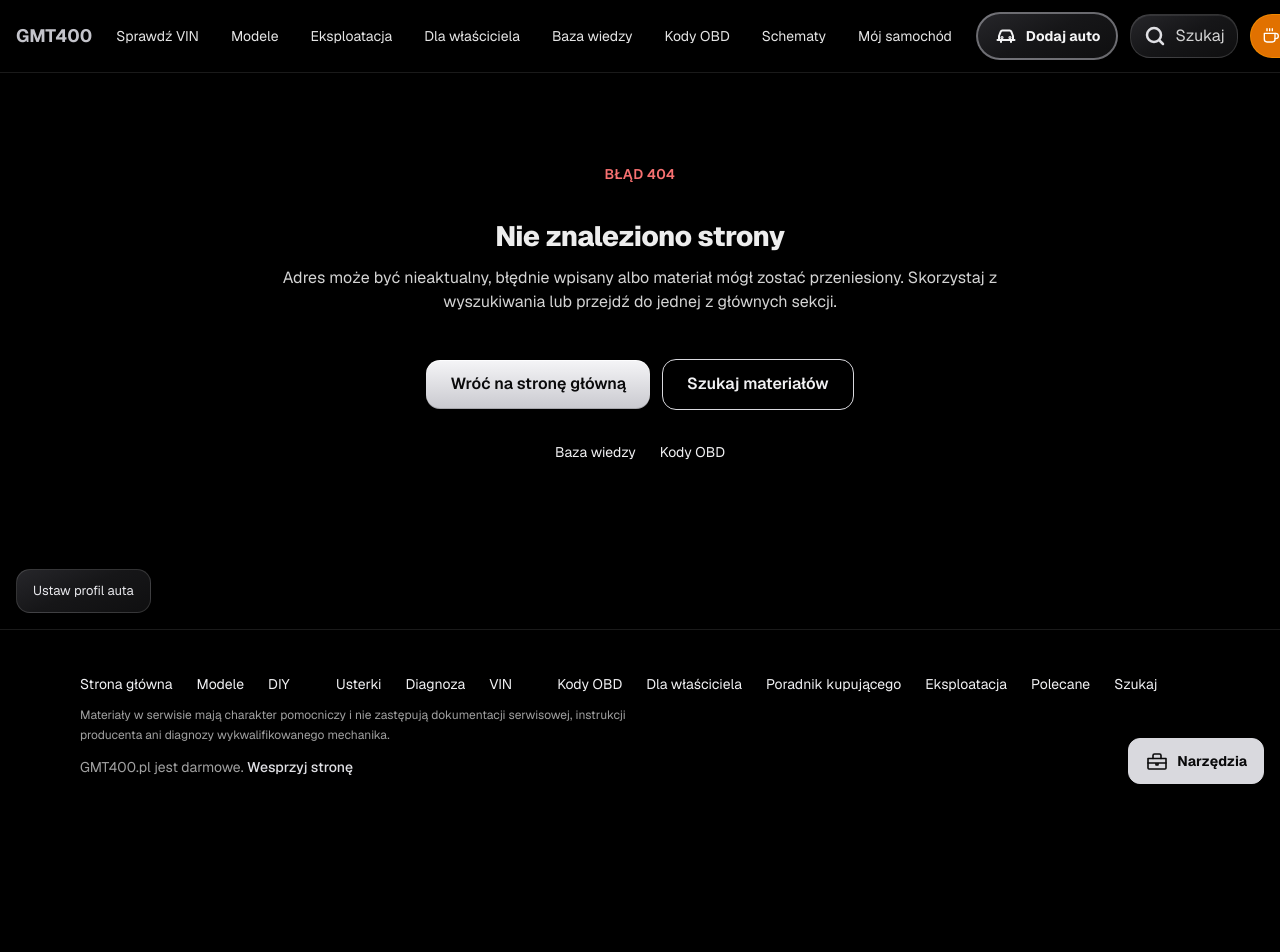
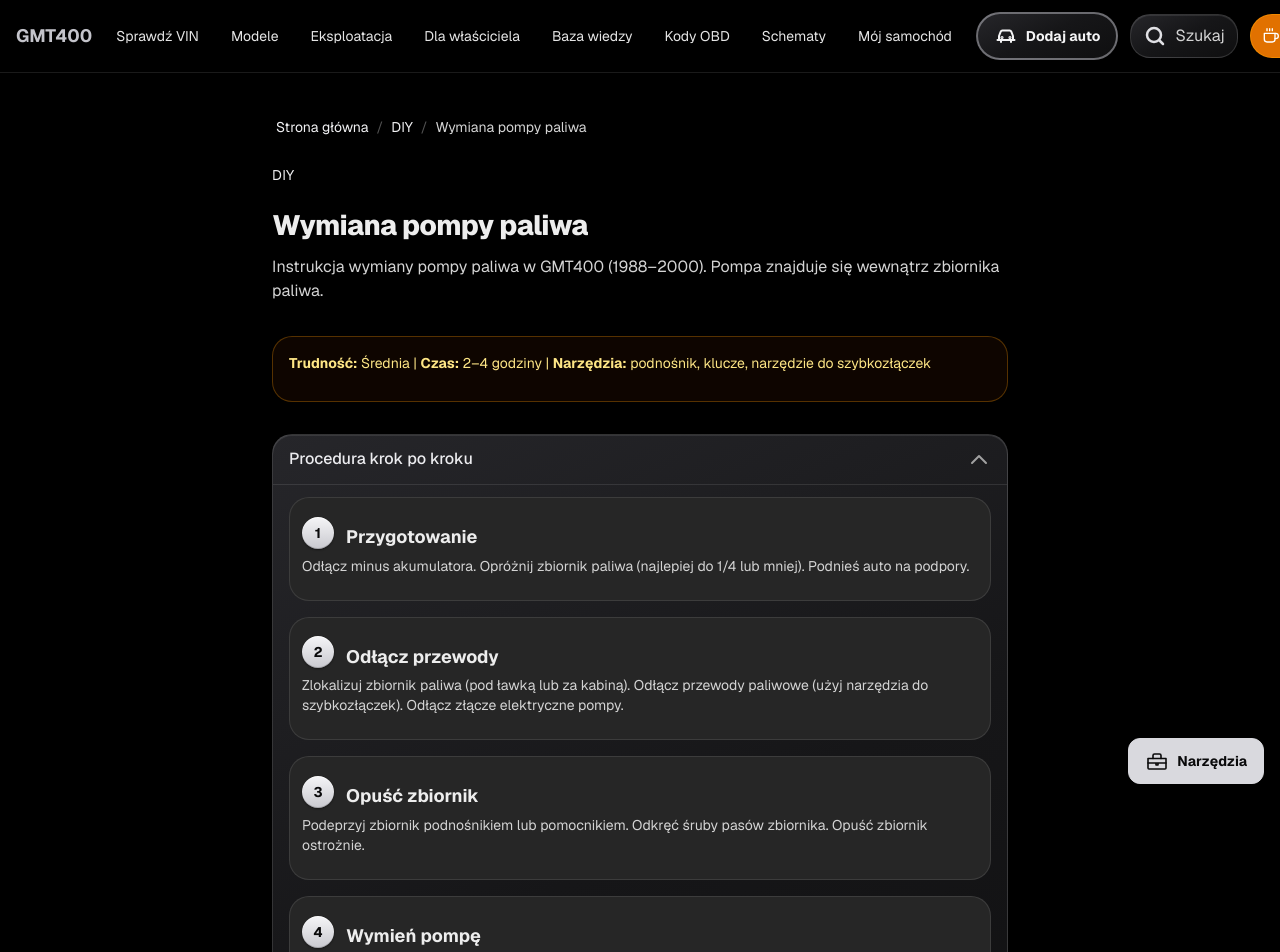
Before and after one commit to tsrc4mm9gg-netizen/gmt400-app, a Next.js app: page /diy/wymiana-pompy-paliwa in a window 1280 px wide. Before the commit this address had no page. Shown: the top 952 px of the page. Before the commit the page ends 821 px from the top, so only its background shows below. Built offline with nearby package versions, Linux system fonts and the light colour scheme.

Commit message:
feat: add fuel pump replacement guide

```diff
--- /dev/null
+++ b/src/app/diy/wymiana-pompy-paliwa/page.tsx
@@ -0,0 +1,154 @@
+import type { Metadata } from 'next';
+import Link from 'next/link';
+import Breadcrumbs from '../../ui/Breadcrumbs';
+import AccordionSection from '../../ui/AccordionSection';
+import AffiliateBox from '../../ui/AffiliateBox';
+import FAQ from '../../ui/FAQ';
+
+export const metadata: Metadata = {
+  title: 'Wymiana pompy paliwa GMT400 — instrukcja krok po kroku',
+  description: 'Jak wymienić pompę paliwa w GMT400 (Tahoe, Suburban, Silverado). Procedura z opuszczeniem zbiornika, lista narzędzi i części.',
+  alternates: { canonical: 'https://www.gmt400.pl/diy/wymiana-pompy-paliwa' },
+};
+
+const AFFILIATE_TAG = 'gmt400pl-20';
+
+const STEPS = [
+  { step: 1, title: 'Przygotowanie', desc: 'Odłącz minus akumulatora. Opróżnij zbiornik paliwa (najlepiej do 1/4 lub mniej). Podnieś auto na podpory.' },
+  { step: 2, title: 'Odłącz przewody', desc: 'Zlokalizuj zbiornik paliwa (pod ławką lub za kabiną). Odłącz przewody paliwowe (użyj narzędzia do szybkozłączek). Odłącz złącze elektryczne pompy.' },
+  { step: 3, title: 'Opuść zbiornik', desc: 'Podeprzyj zbiornik podnośnikiem lub pomocnikiem. Odkręć śruby pasów zbiornika. Opuść zbiornik ostrożnie.' },
+  { step: 4, title: 'Wymień pompę', desc: 'Odkręć pierścień blokujący (kluczem do pierścieni lub młotkiem i dłutem). Wyjmij moduł pompy. Wymień pompę i filtr (jeśli jest w module).' },
+  { step: 5, title: 'Złóż', desc: 'Załóż nową uszczelkę. Wkręć pierścień blokujący. Podnieś zbiornik, przykręć pasy. Podłącz przewody i złącze.' },
+  { step: 6, title: 'Test', desc: 'Podłącz akumulator. Włącz zapłon (nie uruchamiaj) — pompa powinna zabuczeć. Sprawdź szczelność. Uruchom silnik.' },
+];
+
+const TIPS = [
+  { title: 'Opróżnij zbiornik', tip: 'Im mniej paliwa, tym łatwiej. Możesz jeździć do rezerwy lub odessać pompą.' },
+  { title: 'Uszczelka', tip: 'Zawsze wymieniaj uszczelkę modułu pompy. Stara może przeciekać.' },
+  { title: 'Pierścień blokujący', tip: 'Jeśli nie masz klucza, użyj młotka i dłuta. Uderzaj delikatnie, żeby nie uszkodzić zbiornika.' },
+  { title: 'Filtr', tip: 'Wymień filtr paliwa (zewnętrzny) przy okazji. Jest tani i wpływa na żywotność pompy.' },
+];
+
+const faqItems = [
+  {
+    question: 'Jak rozpoznać uszkodzoną pompę paliwa?',
+    answer: 'Objawy: auto nie odpala, gaśnie w czasie jazdy, szarpie przy przyspieszaniu, brak buczenia pompy przy włączeniu zapłonu.',
+  },
+  {
+    question: 'Ile trwa wymiana?',
+    answer: 'Dla doświadczonego mechanika 1–2 godziny. Dla DIY z pierwszą wymianą — 2–4 godziny.',
+  },
+  {
+    question: 'Czy muszę opuszczać zbiornik?',
+    answer: 'Tak, w GMT400 pompa jest wewnątrz zbiornika. Nie ma dostępu przez klapę w podłodze (jak w niektórych nowszych autach).',
+  },
+];
+
+export default function WymianaPompyPaliwaPage() {
+  return (
+    <div className="mx-auto max-w-3xl px-4 py-8 pb-28 text-white">
+      <Breadcrumbs items={[{ href: '/diy', label: 'DIY' }, { label: 'Wymiana pompy paliwa' }]} />
+      <header className="mt-4">
+        <p className="text-sm uppercase tracking-wide text-silver-400">DIY</p>
+        <h1 className="mt-1 text-3xl font-bold">Wymiana pompy paliwa</h1>
+        <p className="mt-3 text-neutral-300">
+          Instrukcja wymiany pompy paliwa w GMT400 (1988–2000). Pompa znajduje się wewnątrz zbiornika paliwa.
+        </p>
+      </header>
+
+      <div className="mt-6 rounded-xl border border-amber-500/30 bg-amber-950/20 p-4">
+        <p className="text-sm text-amber-200">
+          <strong>Trudność:</strong> Średnia | <strong>Czas:</strong> 2–4 godziny | <strong>Narzędzia:</strong> podnośnik, klucze, narzędzie do szybkozłączek
+        </p>
+      </div>
+
+      <div className="mt-6">
+        <AccordionSection title="Procedura krok po kroku" defaultOpen>
+          <ol className="space-y-4">
+            {STEPS.map(s => (
+              <li key={s.step} className="rounded-lg border border-white/10 bg-neutral-800 p-3">
+                <div className="flex items-center gap-3">
+                  <span className="flex h-8 w-8 items-center justify-center rounded-full bg-silver-600 text-sm font-bold text-neutral-950">{s.step}</span>
+                  <h3 className="font-semibold text-silver-200">{s.title}</h3>
+                </div>
+                <p className="mt-2 text-sm text-neutral-300">{s.desc}</p>
+              </li>
+            ))}
+          </ol>
+        </AccordionSection>
+
+        <AccordionSection title="Schemat — lokalizacja zbiornika">
+          <div className="rounded-lg border border-white/10 bg-neutral-800 p-4">
+            <pre className="overflow-x-auto text-sm text-neutral-300">
+{`
+Widok z boku (pickup):
+
+    ┌──────────────────────────────┐
+    │  KABINA          │  SKRZYNIA  │
+    │                 │           │
+    │    [ŁAWKA]       │           │
+    └────────────────┬────────────────┘
+                   │
+              ┌────┴────┐
+              │ ZBIORNIK │  ← pod ławką
+              │  PALIWA  │     lub za kabiną
+              └───────────┘
+
+SUV (Tahoe/Suburban):
+Zbiornik pod podłogą, za tylną osią lub między osiami.
+`}
+            </pre>
+          </div>
+        </AccordionSection>
+
+        <AccordionSection title="Wskazówki">
+          <div className="space-y-3">
+            {TIPS.map(t => (
+              <div key={t.title} className="rounded-lg border border-white/10 bg-neutral-800 p-3">
+                <h3 className="font-semibold text-silver-200">{t.title}</h3>
+                <p className="mt-1 text-sm text-neutral-300">{t.tip}</p>
+              </div>
+            ))}
+          </div>
+        </AccordionSection>
+
+        <AccordionSection title="Czego potrzebujesz" defaultOpen>
+          <div className="rounded-lg border border-amber-500/30 bg-amber-950/20 p-4">
+            <h3 className="font-semibold text-amber-300">Części</h3>
+            <ul className="mt-2 list-inside list-disc text-sm text-neutral-300">
+              <li>Pompa paliwa (sprawdź rok i silnik)</li>
+              <li>Uszczelka modułu pompy</li>
+              <li>Filtr paliwa (zalecany)</li>
+            </ul>
+            <a
+              href={`https://www.amazon.de/s?k=GMT400+fuel+pump&tag=${AFFILIATE_TAG}`}
+              target="_blank"
+              rel="noopener noreferrer sponsored"
+              className="mt-4 inline-flex items-center gap-2 rounded-lg bg-amber-600 px-4 py-2 text-sm font-semibold text-white hover:bg-amber-500"
+            >
+              Szukaj pompy paliwa na Amazon.de ↗
+            </a>
+          </div>
+          <div className="mt-4">
+            <AffiliateBox
+              title=""
+              items={[
+                { name: 'Pompa paliwa GMT400', search: 'GMT400 fuel pump' },
+                { name: 'Filtr paliwa', search: 'GMT400 fuel filter' },
+                { name: 'Narzędzie do szybkozłączek', search: 'fuel line disconnect tool' },
+              ]}
+            />
+          </div>
+        </AccordionSection>
+
+        <AccordionSection title="Częste pytania">
+          <FAQ items={faqItems} />
+        </AccordionSection>
+      </div>
+
+      <p className="mt-6 text-sm text-neutral-400">
+        <Link href="/diy" className="text-silver-400 hover:underline">← Wróć do DIY</Link>
+      </p>
+    </div>
+  );
+}
```
